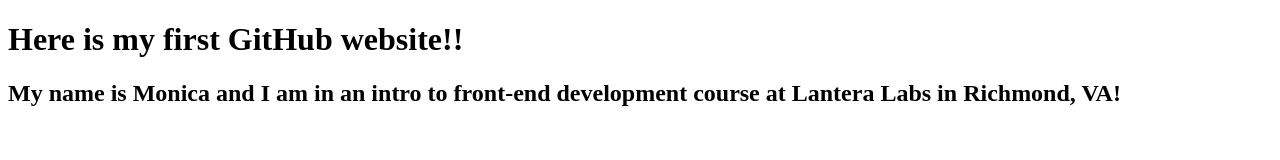
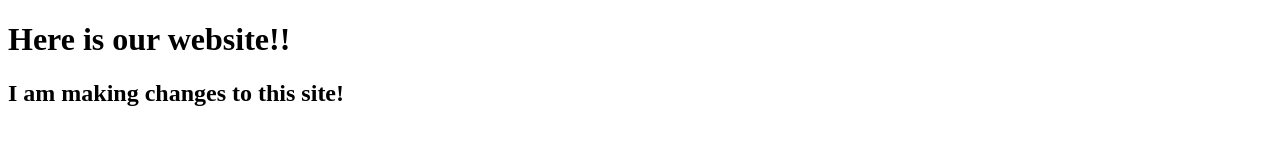
Before and after one commit to mrw7um/github-pages-test-site, a plain HTML site: page index.html in a window 1280 px wide. Drawn offline with Linux system fonts and the light colour scheme.

Commit message:
Edits to the original index file
edits to the original index file

```diff
--- a/index.html
+++ b/index.html
@@ -7,7 +7,7 @@
 </head>
 
 <body>
-  <h1>Here is my first GitHub website!!</h1>
-  <h2> My name is Monica and I am in an intro to front-end development course at Lantera Labs in Richmond, VA!</h2>
+  <h1>Here is our website!!</h1>
+    <h2> I am making changes to this site!</h2>
 </body>
 </html>
```
